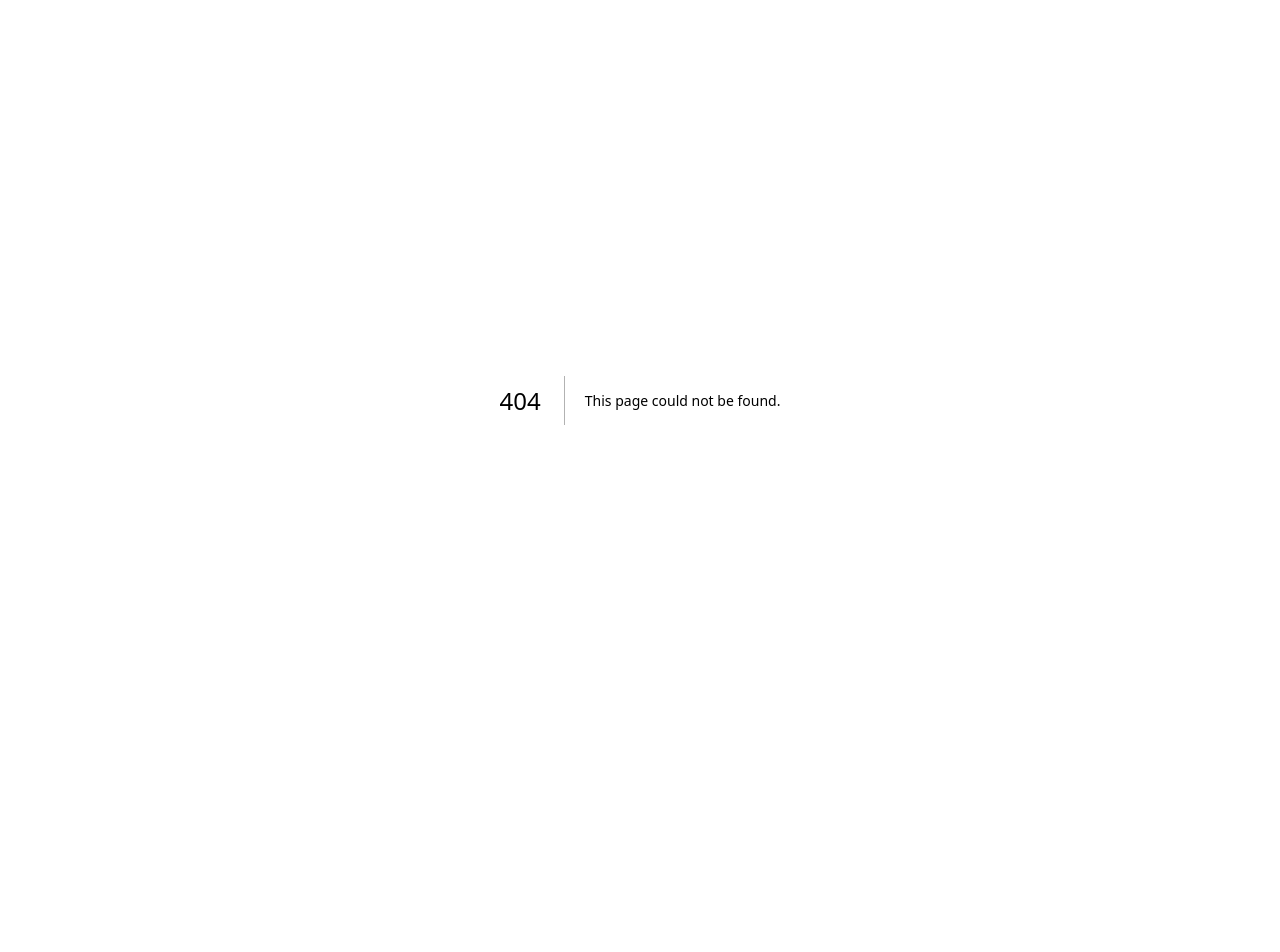
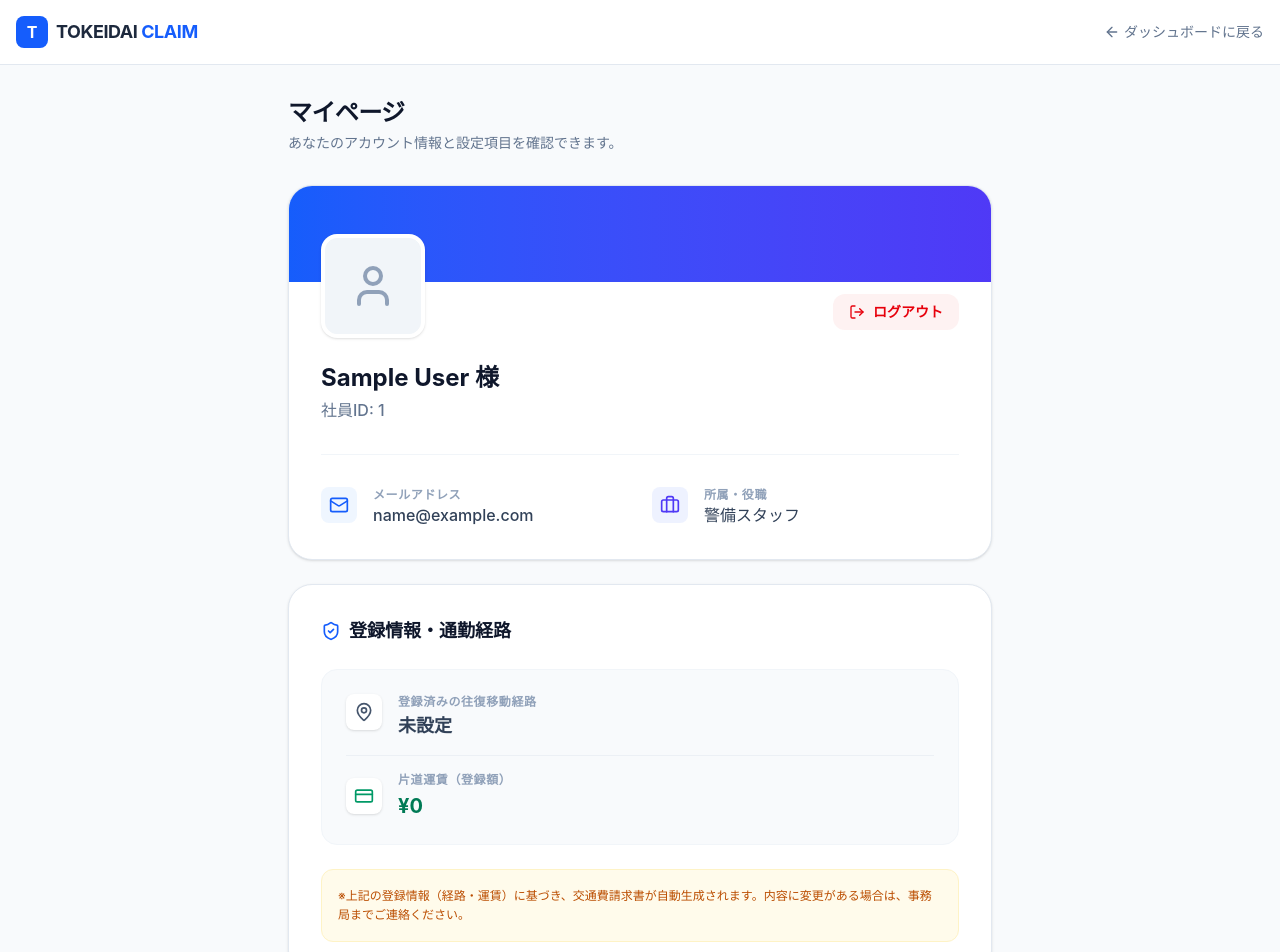
Before and after one commit to hrkw1717/Kotsuhi-Seikyu, a Next.js app in the folder tokeidai-react/: page /mypage in a window 1280 px wide. Before the commit this address had no page. Shown: the top 952 px of the page. Before the commit the page ends 800 px from the top, so only its background shows below. Built offline with nearby package versions, Linux system fonts and the light colour scheme; sample sign-in values are in the browser's storage.

Commit message:
Implement MyPage with user details (route, fare) and update dashboard navigation

```diff
--- a/tokeidai-react/src/app/dashboard/page.tsx
+++ b/tokeidai-react/src/app/dashboard/page.tsx
@@ -1,6 +1,7 @@
 "use client";
 
 import React, { useState } from "react";
+import Link from "next/link";
 import {
     Send,
     FileText,
@@ -120,7 +121,9 @@ export default function Dashboard() {
                     <div className="flex items-center gap-6">
                         <nav className="hidden md:flex gap-1">
                             <button className="px-4 py-2 text-sm font-semibold text-blue-600 bg-blue-50 rounded-lg">請求書送信</button>
-                            <button className="px-4 py-2 text-sm font-medium text-slate-500 hover:text-slate-700 transition-colors">マイページ</button>
+                            <Link href="/mypage">
+                                <button className="px-4 py-2 text-sm font-medium text-slate-500 hover:text-slate-700 transition-colors">マイページ</button>
+                            </Link>
                         </nav>
                         <div className="h-6 w-px bg-slate-200 hidden sm:block"></div>
                         <div className="flex items-center gap-3">
--- /dev/null
+++ b/tokeidai-react/src/app/mypage/page.tsx
@@ -0,0 +1,159 @@
+"use client";
+
+import React, { useState, useEffect } from "react";
+import Link from "next/link";
+import {
+    User,
+    Mail,
+    MapPin,
+    CreditCard,
+    ArrowLeft,
+    LogOut,
+    ShieldCheck,
+    Briefcase
+} from "lucide-react";
+import { motion } from "framer-motion";
+
+export default function MyPage() {
+    const [user, setUser] = useState<any>(null);
+
+    useEffect(() => {
+        const userJson = localStorage.getItem("user");
+        if (userJson) {
+            setUser(JSON.parse(userJson));
+        } else {
+            window.location.href = "/";
+        }
+    }, []);
+
+    const handleLogout = () => {
+        localStorage.removeItem("user");
+        window.location.href = "/";
+    };
+
+    if (!user) return null;
+
+    return (
+        <div className="min-h-screen bg-slate-50 flex flex-col">
+            {/* Navigation */}
+            <nav className="bg-white border-b border-slate-200 sticky top-0 z-50">
+                <div className="max-w-7xl mx-auto px-4 h-16 flex items-center justify-between">
+                    <div className="flex items-center gap-2">
+                        <div className="w-8 h-8 bg-blue-600 rounded-lg flex items-center justify-center text-white font-bold">T</div>
+                        <span className="text-lg font-bold tracking-tight text-slate-800">TOKEIDAI <span className="text-blue-600">CLAIM</span></span>
+                    </div>
+                    <Link href="/dashboard" className="text-sm font-medium text-slate-500 hover:text-blue-600 flex items-center gap-1 transition-colors">
+                        <ArrowLeft size={16} />
+                        ダッシュボードに戻る
+                    </Link>
+                </div>
+            </nav>
+
+            <main className="flex-1 max-w-3xl mx-auto w-full p-4 md:p-8">
+                <header className="mb-8">
+                    <h1 className="text-2xl font-bold text-slate-900 tracking-tight">マイページ</h1>
+                    <p className="text-slate-500 text-sm mt-1">あなたのアカウント情報と設定項目を確認できます。</p>
+                </header>
+
+                <div className="space-y-6">
+                    {/* Profile Card */}
+                    <motion.div
+                        initial={{ opacity: 0, y: 20 }}
+                        animate={{ opacity: 1, y: 0 }}
+                        className="bg-white rounded-3xl shadow-sm border border-slate-200 overflow-hidden"
+                    >
+                        <div className="bg-gradient-to-r from-blue-600 to-indigo-600 h-24"></div>
+                        <div className="px-8 pb-8">
+                            <div className="relative flex justify-between items-end -mt-12 mb-6">
+                                <div className="p-1 bg-white rounded-2xl shadow-sm">
+                                    <div className="w-24 h-24 bg-slate-100 rounded-xl flex items-center justify-center border border-slate-100">
+                                        <User size={48} className="text-slate-400" />
+                                    </div>
+                                </div>
+                                <button
+                                    onClick={handleLogout}
+                                    className="mb-2 px-4 py-2 bg-red-50 text-red-600 rounded-xl text-sm font-bold flex items-center gap-2 hover:bg-red-100 transition-colors"
+                                >
+                                    <LogOut size={16} />
+                                    ログアウト
+                                </button>
+                            </div>
+
+                            <div className="space-y-1">
+                                <h2 className="text-2xl font-bold text-slate-900">{user.name} 様</h2>
+                                <p className="text-slate-500 font-medium">社員ID: {user.id}</p>
+                            </div>
+
+                            <div className="grid grid-cols-1 md:grid-cols-2 gap-6 mt-8 pt-8 border-t border-slate-100">
+                                <div className="flex items-start gap-4">
+                                    <div className="p-2 bg-blue-50 text-blue-600 rounded-lg">
+                                        <Mail size={20} />
+                                    </div>
+                                    <div>
+                                        <p className="text-xs font-bold text-slate-400 uppercase tracking-wider">メールアドレス</p>
+                                        <p className="text-slate-700 font-medium">{user.email}</p>
+                                    </div>
+                                </div>
+                                <div className="flex items-start gap-4">
+                                    <div className="p-2 bg-indigo-50 text-indigo-600 rounded-lg">
+                                        <Briefcase size={20} />
+                                    </div>
+                                    <div>
+                                        <p className="text-xs font-bold text-slate-400 uppercase tracking-wider">所属・役職</p>
+                                        <p className="text-slate-700 font-medium font-bold">警備スタッフ</p>
+                                    </div>
+                                </div>
+                            </div>
+                        </div>
+                    </motion.div>
+
+                    {/* Registration Data */}
+                    <motion.div
+                        initial={{ opacity: 0, y: 20 }}
+                        animate={{ opacity: 1, y: 0 }}
+                        transition={{ delay: 0.1 }}
+                        className="bg-white rounded-3xl shadow-sm border border-slate-200 p-8"
+                    >
+                        <h3 className="text-lg font-bold text-slate-900 mb-6 flex items-center gap-2">
+                            <ShieldCheck size={20} className="text-blue-600" />
+                            登録情報・通勤経路
+                        </h3>
+
+                        <div className="space-y-6">
+                            <div className="bg-slate-50 rounded-2xl p-6 border border-slate-100">
+                                <div className="flex items-start gap-4 mb-4">
+                                    <div className="p-2 bg-white text-slate-600 rounded-lg shadow-sm">
+                                        <MapPin size={20} />
+                                    </div>
+                                    <div className="flex-1">
+                                        <p className="text-xs font-bold text-slate-400 uppercase tracking-wider mb-1">登録済みの往復移動経路</p>
+                                        <p className="text-slate-700 font-bold text-lg leading-snug">
+                                            {user.route || "未設定"}
+                                        </p>
+                                    </div>
+                                </div>
+                                <div className="flex items-center gap-4 pt-4 border-t border-slate-200/50">
+                                    <div className="p-2 bg-white text-emerald-600 rounded-lg shadow-sm">
+                                        <CreditCard size={20} />
+                                    </div>
+                                    <div>
+                                        <p className="text-xs font-bold text-slate-400 uppercase tracking-wider mb-1">片道運賃（登録額）</p>
+                                        <p className="text-emerald-700 font-bold text-xl">
+                                            {user.fare ? `¥${user.fare.toLocaleString()}` : "¥0"}
+                                        </p>
+                                    </div>
+                                </div>
+                            </div>
+
+                            <div className="p-4 bg-amber-50 rounded-xl border border-amber-100">
+                                <p className="text-xs text-amber-700 leading-relaxed">
+                                    ※上記の登録情報（経路・運賃）に基づき、交通費請求書が自動生成されます。内容に変更がある場合は、事務局までご連絡ください。
+                                </p>
+                            </div>
+                        </div>
+                    </motion.div>
+                </div>
+            </main>
+        </div>
+    );
+}
```
Also changed, not shown: 1 other file (tests, documents, lock files or other folders).
